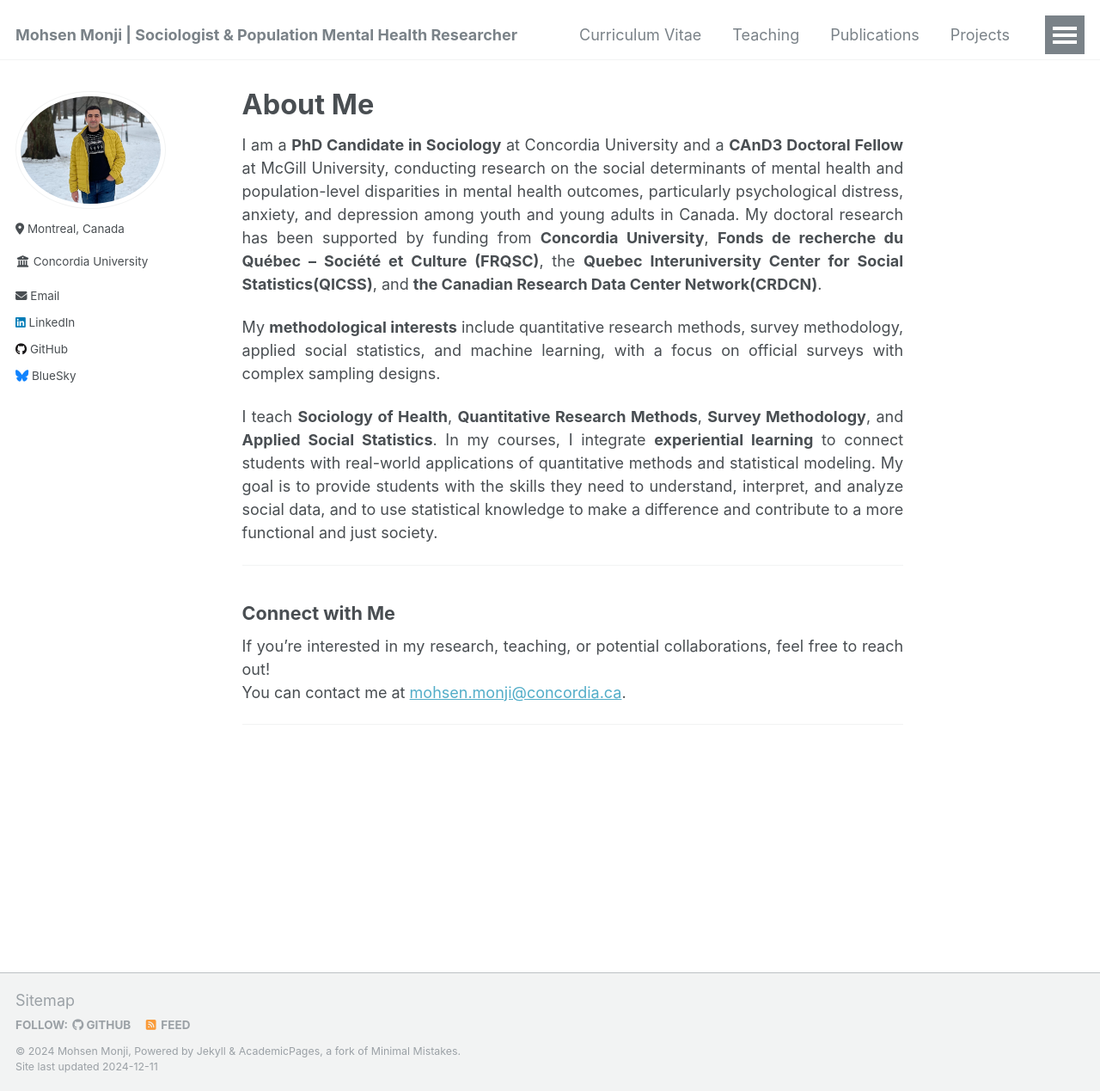
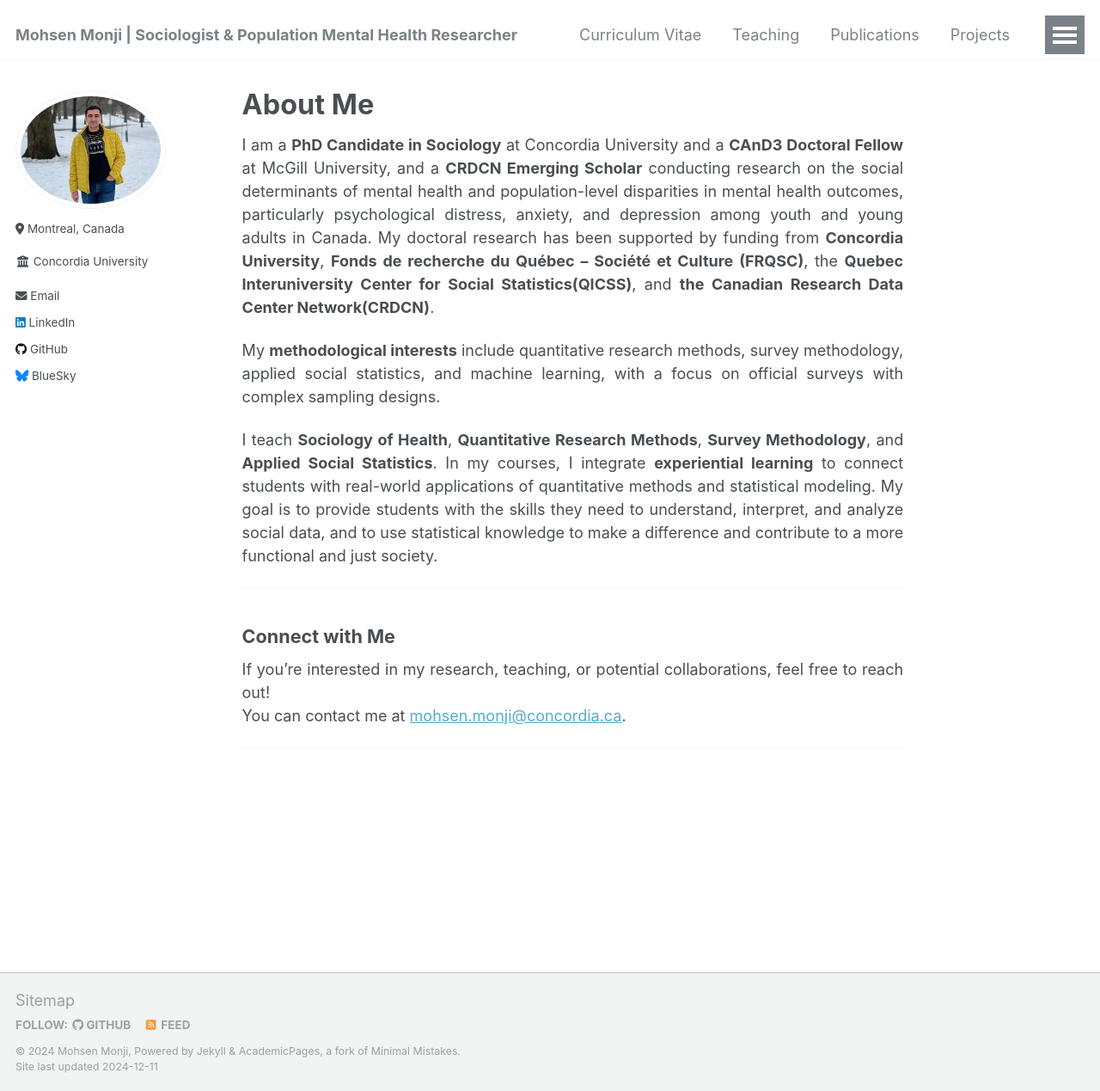
Before and after one commit to Mohsnmonji/mohsnmonji.github.io, a Jekyll site: the page built from _pages/about.md, in a window 1280 px wide and 1269 px high. Shown: the whole window at 86% size. Built offline with Jekyll 4.4.1, drawn with Linux system fonts in a browser that asks for light colours.

Commit message:
Update about.md

```diff
--- a/_pages/about.md
+++ b/_pages/about.md
@@ -10,7 +10,7 @@ redirect_from:
 ---
 
 
-I am a **PhD Candidate in Sociology** at Concordia University and a **CAnD3 Doctoral Fellow** at McGill University, conducting research on the social determinants of mental health and population-level disparities in mental health outcomes, particularly psychological distress, anxiety, and depression among youth and young adults in Canada. My doctoral research has been supported by funding from **Concordia University**, **Fonds de recherche du Québec – Société et Culture (FRQSC)**, the **Quebec Interuniversity Center for Social Statistics(QICSS)**, and **the Canadian Research Data Center Network(CRDCN)**.
+I am a **PhD Candidate in Sociology** at Concordia University and a **CAnD3 Doctoral Fellow** at McGill University, and a **CRDCN Emerging Scholar** conducting research on the social determinants of mental health and population-level disparities in mental health outcomes, particularly psychological distress, anxiety, and depression among youth and young adults in Canada. My doctoral research has been supported by funding from **Concordia University**, **Fonds de recherche du Québec – Société et Culture (FRQSC)**, the **Quebec Interuniversity Center for Social Statistics(QICSS)**, and **the Canadian Research Data Center Network(CRDCN)**.
 
 My **methodological interests** include quantitative research methods, survey methodology, applied social statistics, and machine learning, with a focus on official surveys with complex sampling designs.
 
```
